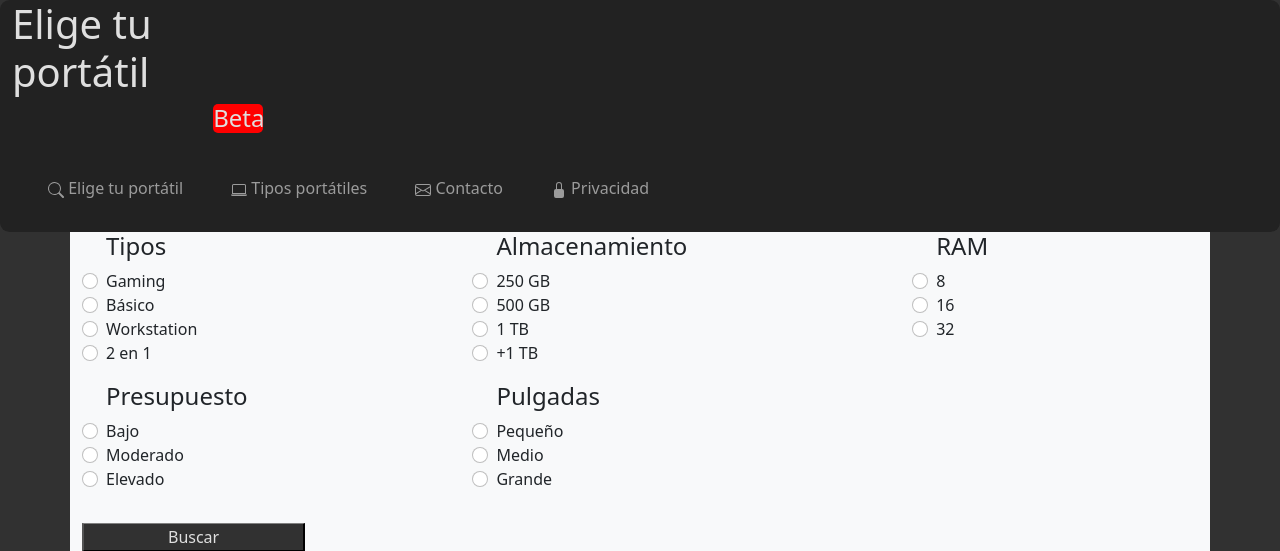
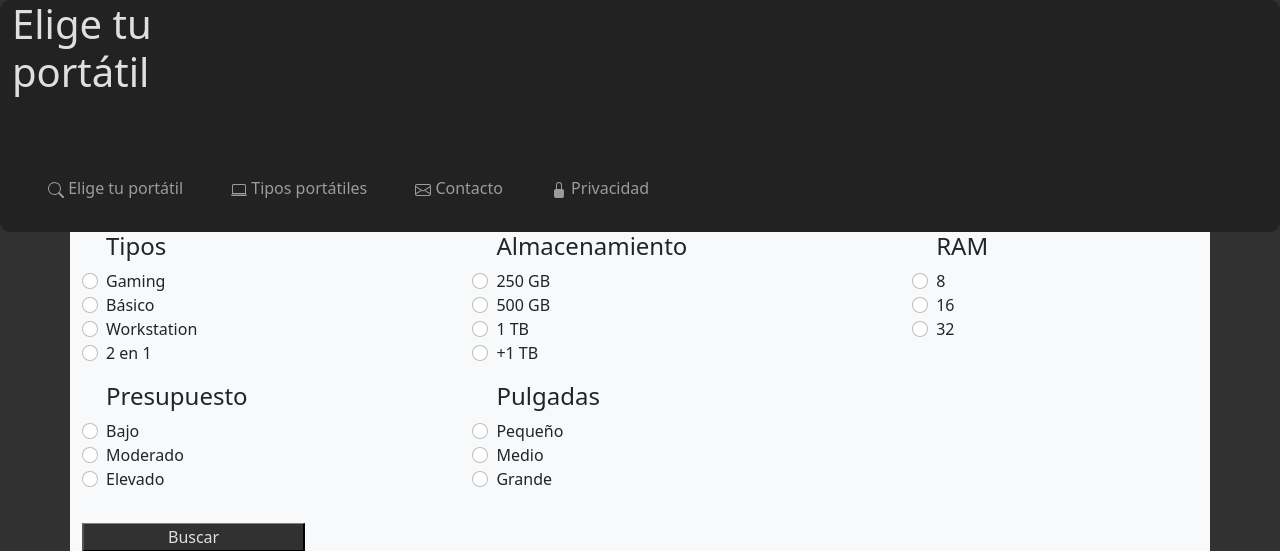
Before and after one commit to Dragonf-j/-TFG-I.E.S.-Punta-del-Verde-Elige-tu-portatil, a PHP site: page /vistas/elegir.php in a window 1280 px wide. Shown: the top 551 px of the page. Run offline with PHP 8.4, Linux system fonts and the light colour scheme; some libraries are stand-ins or nearby versions.

Commit message:
update 28/02/2022 v0.1

```diff
--- a/vistas/contacto.php
+++ b/vistas/contacto.php
@@ -79,7 +79,7 @@
 
         <div id="cabecera">
             <h1>Elige tu portátil</h1>
-            <h4 id="beta">Beta</h4>
+            <!-- <h4 id="beta">Beta</h4> -->
         </div>
 
         <nav class="navbar navbar-expand-sm  navbar-dark">
--- a/vistas/elegir.php
+++ b/vistas/elegir.php
@@ -78,7 +78,7 @@
     <header class="container-fluid cabecera">
         <div id="cabecera">
             <h1>Elige tu portátil</h1>
-            <h4 id="beta">Beta</h4>
+            <!-- <h4 id="beta">Beta</h4> -->
         </div>
         <div id="nav">
             <nav class="navbar navbar-expand-sm  navbar-dark">
--- a/vistas/privacidad.php
+++ b/vistas/privacidad.php
@@ -73,7 +73,7 @@
 
         <div id="cabecera">
             <h1>Elige tu portátil</h1>
-            <h4 id="beta">Beta</h4>
+            <!-- <h4 id="beta">Beta</h4> -->
         </div>
 
         <nav class="navbar navbar-expand-sm  navbar-dark">
--- a/vistas/tipos.php
+++ b/vistas/tipos.php
@@ -75,7 +75,7 @@ session_start(); ?>
 
         <div id="cabecera">
             <h1>Elige tu portátil</h1>
-            <h4 id="beta">Beta</h4>
+            <!-- <h4 id="beta">Beta</h4> -->
         </div>
 
         <nav class="navbar navbar-expand-sm  navbar-dark">
```
